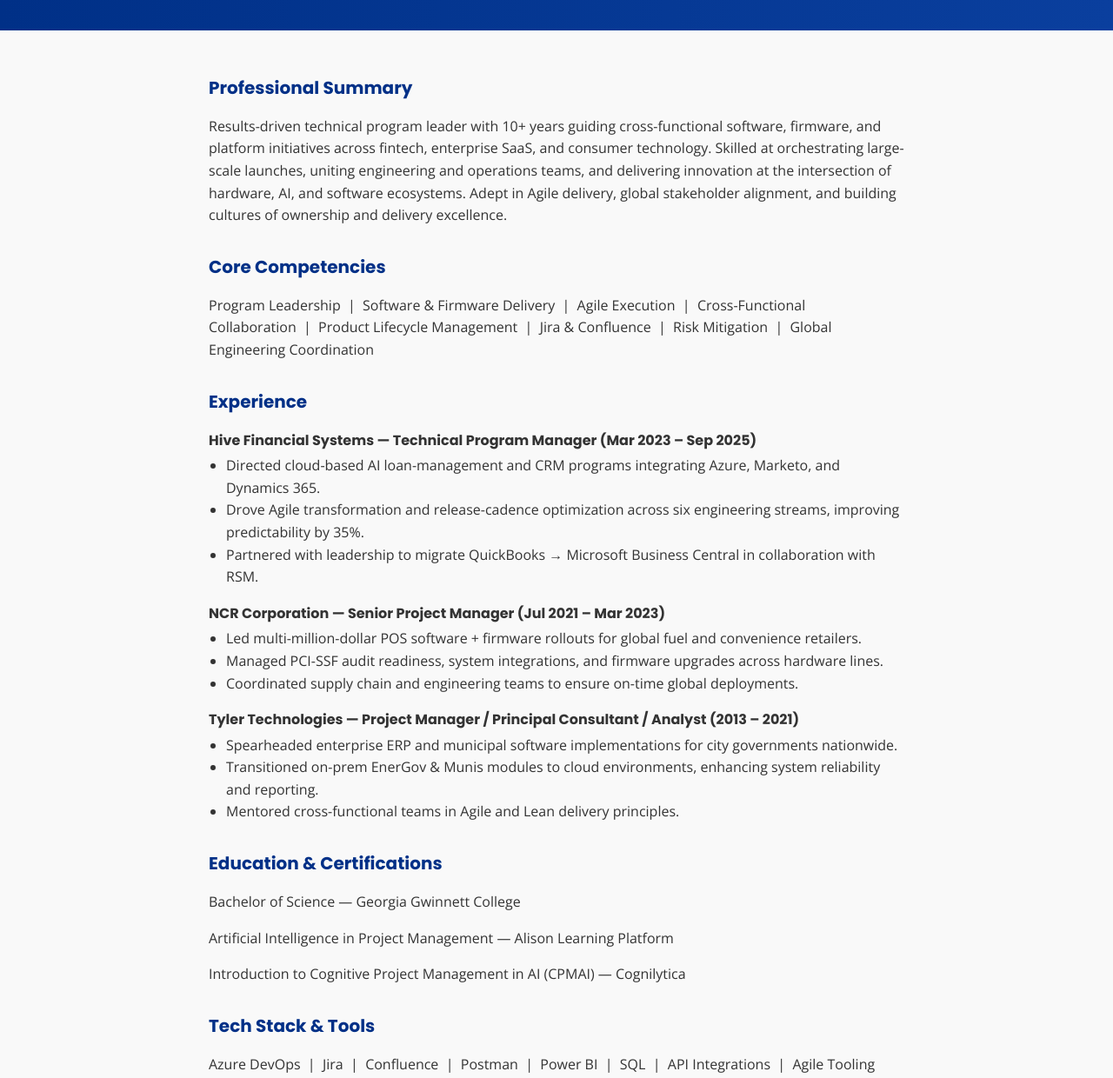
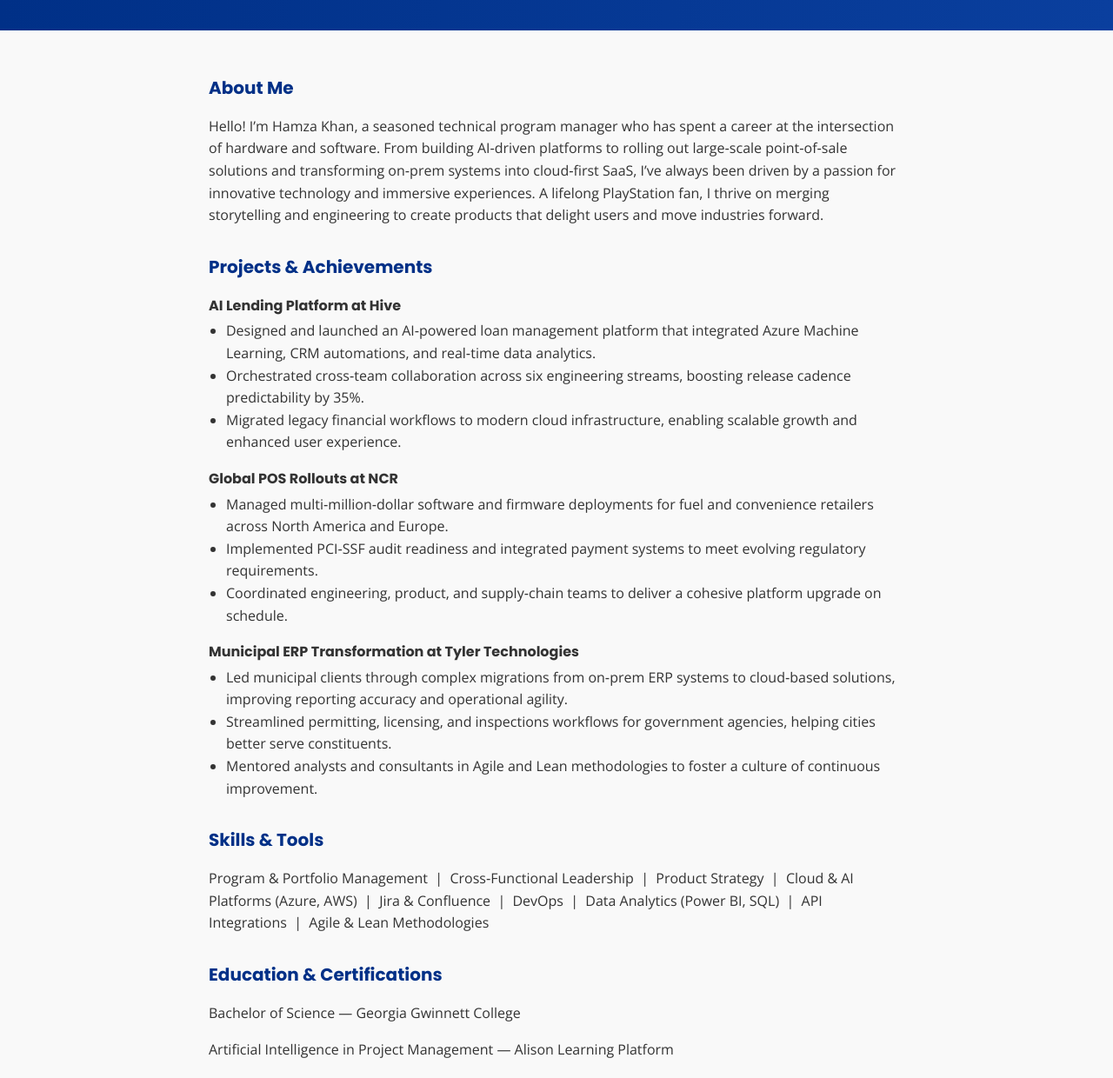
Before and after one commit to hamzak40/hamza-portfolio-site, a plain HTML site: page index.html in a window 1280 px wide. Shown: the part 220-1460 px from the top of the page at 87% size. Drawn offline with nearby package versions, Linux system fonts and the light colour scheme.

Commit message:
Update portfolio website index.html with neutral builder portfolio design

```diff
--- a/index.html
+++ b/index.html
@@ -103,45 +103,46 @@
         </div>
     </div>
     <div class="section">
-        <h2>Professional Summary</h2>
-        <p>Results-driven technical program leader with 10+ years guiding cross-functional software, firmware, and platform initiatives across fintech, enterprise SaaS, and consumer technology. Skilled at orchestrating large-scale launches, uniting engineering and operations teams, and delivering innovation at the intersection of hardware, AI, and software ecosystems. Adept in Agile delivery, global stakeholder alignment, and building cultures of ownership and delivery excellence.</p>
+        <!-- About Me Section -->
+        <h2>About Me</h2>
+        <p>Hello! I’m Hamza Khan, a seasoned technical program manager who has spent a career at the intersection of hardware and software. From building AI‑driven platforms to rolling out large‑scale point‑of‑sale solutions and transforming on‑prem systems into cloud‑first SaaS, I’ve always been driven by a passion for innovative technology and immersive experiences. A lifelong PlayStation fan, I thrive on merging storytelling and engineering to create products that delight users and move industries forward.</p>
 
-        <h2>Core Competencies</h2>
-        <p>Program Leadership  |  Software & Firmware Delivery  |  Agile Execution  |  Cross-Functional Collaboration  |  Product Lifecycle Management  |  Jira & Confluence  |  Risk Mitigation  |  Global Engineering Coordination</p>
-
-        <h2>Experience</h2>
+        <!-- Projects & Achievements Section -->
+        <h2>Projects & Achievements</h2>
         <div class="experience-item">
-            <h3>Hive Financial Systems — Technical Program Manager (Mar 2023 – Sep 2025)</h3>
+            <h3>AI Lending Platform at Hive</h3>
             <ul>
-                <li>Directed cloud-based AI loan-management and CRM programs integrating Azure, Marketo, and Dynamics 365.</li>
-                <li>Drove Agile transformation and release-cadence optimization across six engineering streams, improving predictability by 35%.</li>
-                <li>Partnered with leadership to migrate QuickBooks → Microsoft Business Central in collaboration with RSM.</li>
+                <li>Designed and launched an AI‑powered loan management platform that integrated Azure Machine Learning, CRM automations, and real‑time data analytics.</li>
+                <li>Orchestrated cross‑team collaboration across six engineering streams, boosting release cadence predictability by 35%.</li>
+                <li>Migrated legacy financial workflows to modern cloud infrastructure, enabling scalable growth and enhanced user experience.</li>
             </ul>
         </div>
         <div class="experience-item">
-            <h3>NCR Corporation — Senior Project Manager (Jul 2021 – Mar 2023)</h3>
+            <h3>Global POS Rollouts at NCR</h3>
             <ul>
-                <li>Led multi-million-dollar POS software + firmware rollouts for global fuel and convenience retailers.</li>
-                <li>Managed PCI-SSF audit readiness, system integrations, and firmware upgrades across hardware lines.</li>
-                <li>Coordinated supply chain and engineering teams to ensure on-time global deployments.</li>
+                <li>Managed multi‑million‑dollar software and firmware deployments for fuel and convenience retailers across North America and Europe.</li>
+                <li>Implemented PCI‑SSF audit readiness and integrated payment systems to meet evolving regulatory requirements.</li>
+                <li>Coordinated engineering, product, and supply‑chain teams to deliver a cohesive platform upgrade on schedule.</li>
             </ul>
         </div>
         <div class="experience-item">
-            <h3>Tyler Technologies — Project Manager / Principal Consultant / Analyst (2013 – 2021)</h3>
+            <h3>Municipal ERP Transformation at Tyler Technologies</h3>
             <ul>
-                <li>Spearheaded enterprise ERP and municipal software implementations for city governments nationwide.</li>
-                <li>Transitioned on-prem EnerGov & Munis modules to cloud environments, enhancing system reliability and reporting.</li>
-                <li>Mentored cross-functional teams in Agile and Lean delivery principles.</li>
+                <li>Led municipal clients through complex migrations from on‑prem ERP systems to cloud‑based solutions, improving reporting accuracy and operational agility.</li>
+                <li>Streamlined permitting, licensing, and inspections workflows for government agencies, helping cities better serve constituents.</li>
+                <li>Mentored analysts and consultants in Agile and Lean methodologies to foster a culture of continuous improvement.</li>
             </ul>
         </div>
 
+        <!-- Skills & Tools Section -->
+        <h2>Skills & Tools</h2>
+        <p>Program & Portfolio Management  |  Cross‑Functional Leadership  |  Product Strategy  |  Cloud & AI Platforms (Azure, AWS)  |  Jira & Confluence  |  DevOps  |  Data Analytics (Power BI, SQL)  |  API Integrations  |  Agile & Lean Methodologies</p>
+
+        <!-- Education & Certifications Section -->
         <h2>Education & Certifications</h2>
         <p>Bachelor of Science — Georgia Gwinnett College</p>
         <p>Artificial Intelligence in Project Management — Alison Learning Platform</p>
         <p>Introduction to Cognitive Project Management in AI (CPMAI) — Cognilytica</p>
-
-        <h2>Tech Stack & Tools</h2>
-        <p>Azure DevOps  |  Jira  |  Confluence  |  Postman  |  Power BI  |  SQL  |  API Integrations  |  Agile Tooling</p>
     </div>
     <footer>
         &copy; 2025 Hamza Khan. All rights reserved.
```
